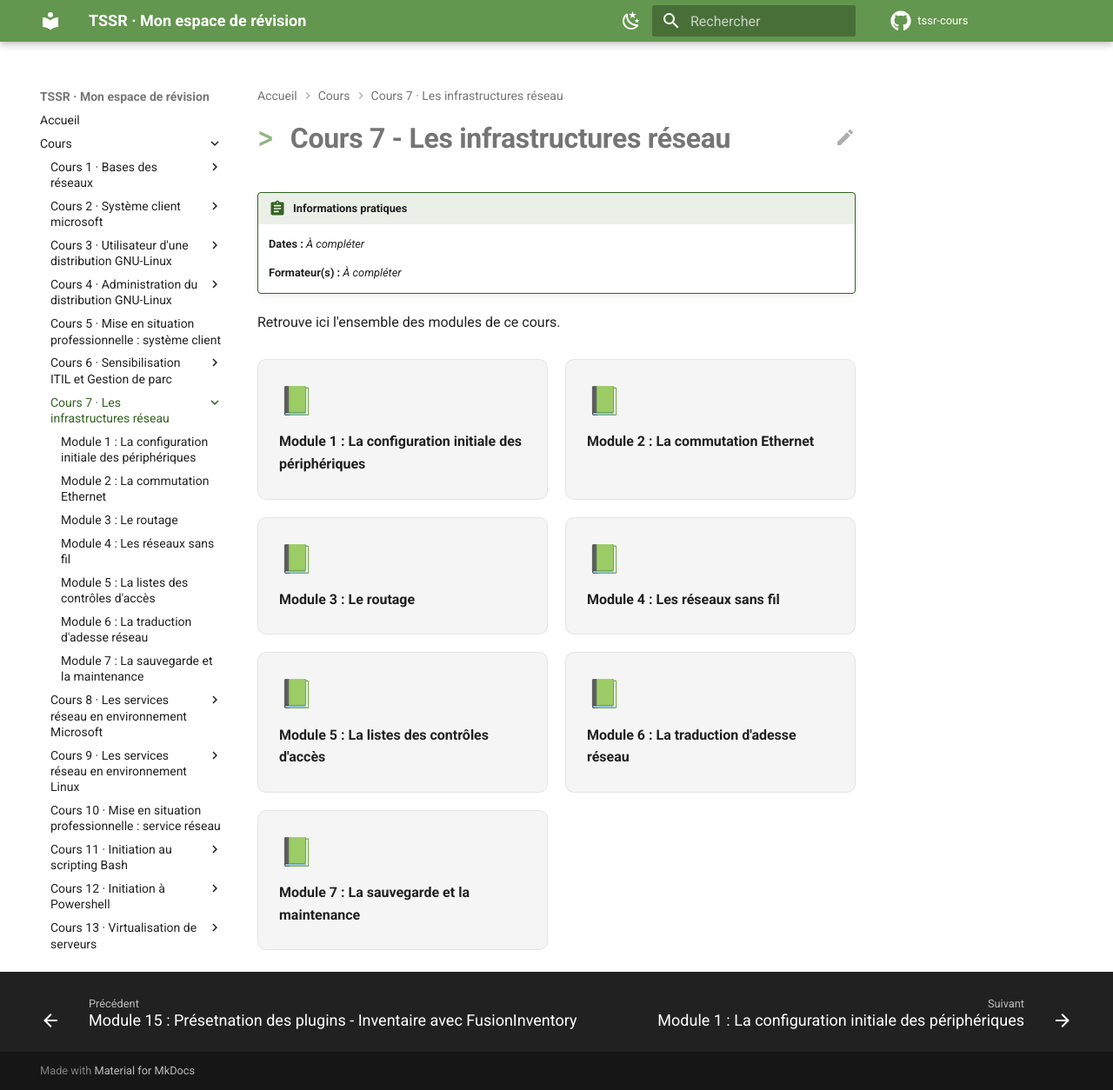
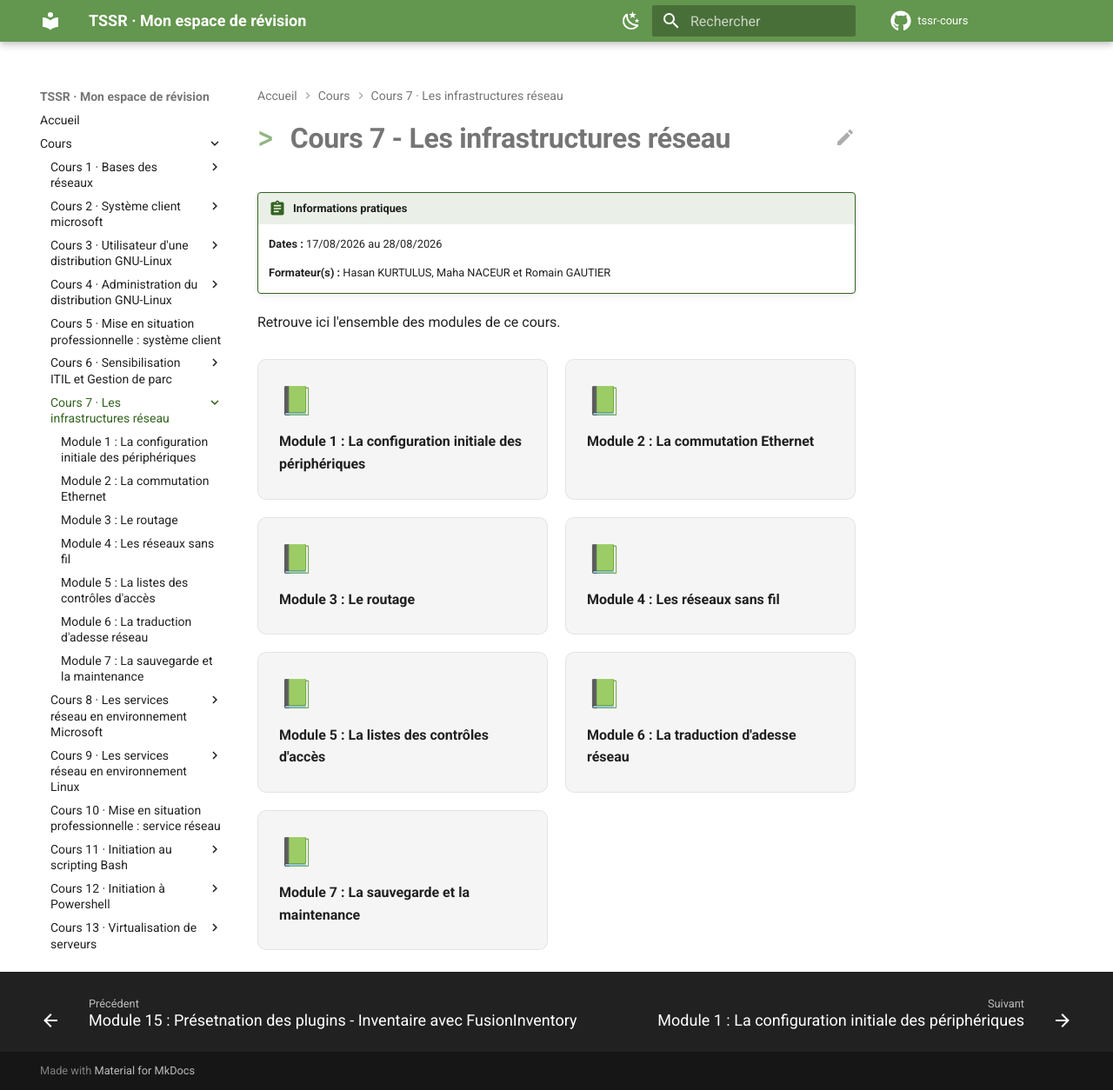
Before and after one commit to Kass-19/tssr-cours, an MkDocs documentation site: the page built from docs/cours/cours-07-les-infrastructures-reseau/index.md, in a window 1280 px wide and 1254 px high. Shown: the whole window at 87% size. Built offline with MkDocs 1.6.1 and Material for MkDocs 9.7.7, drawn with Linux system fonts in a browser that asks for light colours; comment, search, counter and statistics services are not loaded.

Commit message:
Update course dates and instructor information

```diff
--- a/docs/cours/cours-07-les-infrastructures-reseau/index.md
+++ b/docs/cours/cours-07-les-infrastructures-reseau/index.md
@@ -1,9 +1,9 @@
 # Cours 7 - Les infrastructures réseau
 
 !!! abstract "Informations pratiques"
-    **Dates :** _À compléter_
+    **Dates :** 17/08/2026 au 28/08/2026
 
-    **Formateur(s) :** _À compléter_
+    **Formateur(s) :** Hasan KURTULUS, Maha NACEUR et Romain GAUTIER
 
 Retrouve ici l'ensemble des modules de ce cours.
 
```
